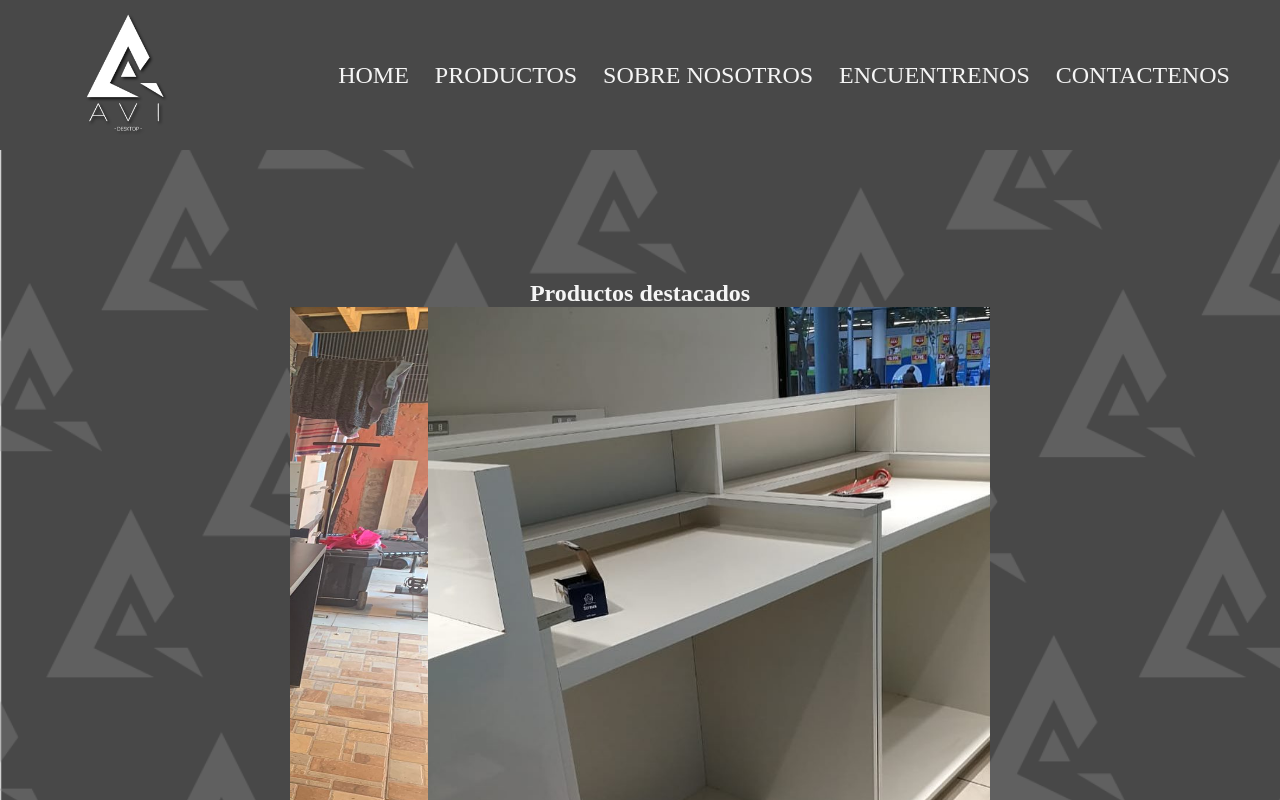
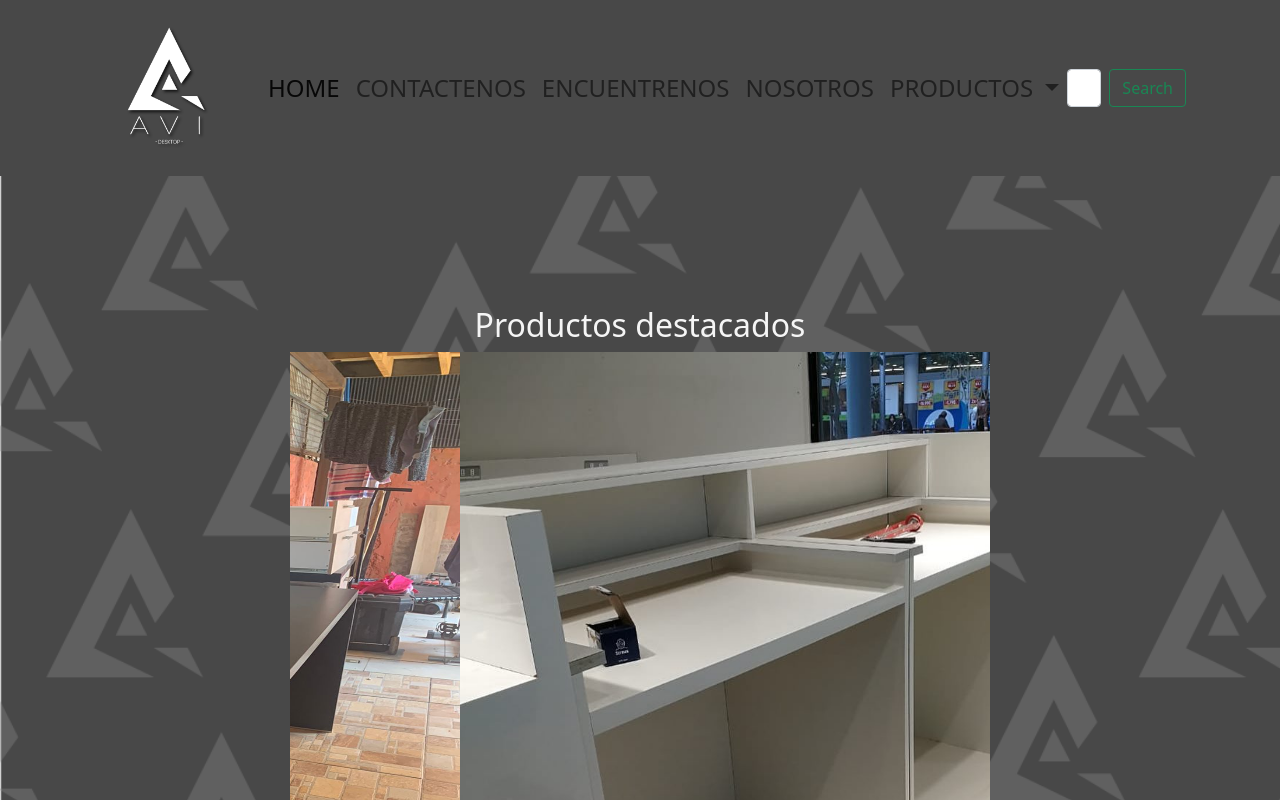
Before and after one commit to BernardoCameron/p-AVI-CODERHOUSE, a plain HTML site: page index.html in a window 1280 px wide. Shown: the top 800 px of the page. Drawn offline with nearby package versions, Linux system fonts and the light colour scheme.

Commit message:
agregandoNavConBootstrap

```diff
--- a/index.html
+++ b/index.html
@@ -5,27 +5,55 @@
     <meta charset="UTF-8">
     <meta http-equiv="X-UA-Compatible" content="IE=edge">
     <meta name="viewport" content="width=device-width, initial-scale=1.0">
+    <link href="https://cdn.jsdelivr.net/npm/bootstrap@5.1.3/dist/css/bootstrap.min.css" rel="stylesheet" integrity="sha384-1BmE4kWBq78iYhFldvKuhfTAU6auU8tT94WrHftjDbrCEXSU1oBoqyl2QvZ6jIW3" crossorigin="anonymous">
     <link href="./styles/style.css" rel="stylesheet" type="text/css">
     <title>Proyecto AVI</title>
 </head>
 
 <body>
     <header>
-        <!--LOGO-->
-        <div class="logo">
-            <img class="logo" src="./imagenes/1FOTO PERFIL GRANDE.png">
+        <!--BARRA NAVEGACION-->
+        <div class="container naveg">
+            <nav class="navbar navbar-expand-lg navbar-light" style="background-color:rgba(72, 72, 72, 255) ;">
+                <div class="container-fluid">
+                    <a class="navbar-brand" href="#"><img src="./imagenes/1FOTO PERFIL GRANDE.png" alt="logo" width="150px" height="150px"></a>
+                    <button class="navbar-toggler" type="button" data-bs-toggle="collapse" data-bs-target="#navbarSupportedContent" aria-controls="navbarSupportedContent" aria-expanded="false" aria-label="Toggle navigation">
+                    <span class="navbar-toggler-icon"></span>
+                    </button>
+                    <div class="collapse navbar-collapse" id="navbarSupportedContent">
+                        <ul class="navbar-nav me-auto mb-2 mb-lg-0">
+                            <li class="nav-item">
+                                <a class="nav-link active" aria-current="page" href="#">Home</a>
+                            </li>
+                            <li class="nav-item">
+                                <a class="nav-link" href="#">Contactenos</a>
+                            </li>
+                            <li class="nav-item">
+                                <a class="nav-link" href="#">Encuentrenos</a>
+                            </li>
+                            <li class="nav-item">
+                                <a class="nav-link" href="#">Nosotros</a>
+                            </li>
+                            <li class="nav-item dropdown">
+                                <a class="nav-link dropdown-toggle" href="#" id="navbarDropdown" role="button" data-bs-toggle="dropdown" aria-expanded="false">
+                            Productos
+                        </a>
+                                <ul class="dropdown-menu" aria-labelledby="navbarDropdown">
+                                    <li><a class="dropdown-item" href="#">Escritorios</a></li>
+                                    <li><a class="dropdown-item" href="#">Proyectos cocina</a></li>
+                                    <li><a class="dropdown-item" href="#">Closets</a></li>
+                                </ul>
+                            </li>
+                        </ul>
+                        <form class="d-flex">
+                            <input class="form-control me-2" type="search" placeholder="Search" aria-label="Search">
+                            <button class="btn btn-outline-success" type="submit">Search</button>
+                        </form>
+                    </div>
+                </div>
+            </nav>
         </div>
-        <!--LOGO-->
-        <!--BARRA NAVEGACION-->
-        <nav class="menunav">
-            <ul>
-                <li class="home"><a href="./index.html">Home</a></li>
-                <li class="productos"><a href="./pages/productos.html">Productos</a></li>
-                <li class="sobreNosotros"><a href="./pages/sobrenosotros.html">Sobre nosotros</a></li>
-                <li class="encuentrenos"><a href="./pages/encuentrenos.html">Encuentrenos</a></li>
-                <li class="contactenos"><a href="./pages/contactenos.html">Contactenos</a></li>
-            </ul>
-        </nav>
+
         <!--BARRA NAVEGACION-->
     </header>
     <!--DESTACADOS-->
@@ -47,6 +75,9 @@
         <p>Proyecto AVI, Bernardo Cameron. CODERHOUSE</p>
     </footer>
     <!---------------FOOTER------------->
+    <!--------JS BOOTSTRAP--------->
+    <script src="https://cdn.jsdelivr.net/npm/@popperjs/core@2.10.2/dist/umd/popper.min.js" integrity="sha384-7+zCNj/IqJ95wo16oMtfsKbZ9ccEh31eOz1HGyDuCQ6wgnyJNSYdrPa03rtR1zdB" crossorigin="anonymous"></script>
+    <script src="https://cdn.jsdelivr.net/npm/bootstrap@5.1.3/dist/js/bootstrap.min.js" integrity="sha384-QJHtvGhmr9XOIpI6YVutG+2QOK9T+ZnN4kzFN1RtK3zEFEIsxhlmWl5/YESvpZ13" crossorigin="anonymous"></script>
 </body>
 
 </html>
--- a/styles/style.css
+++ b/styles/style.css
@@ -10,13 +10,6 @@
 
         header {
             background-color: rgba(72, 72, 72, 255);
-            grid-template-columns: repeat(2, 20% 80%);
-            grid-template-areas: "logo menunav";
-            display: grid;
-            gap: 1rem;
-            align-items: center;
-            justify-items: center;
-            text-align: center;
             font-size: 1.5rem;
             text-transform: uppercase;
         }
```
Also changed, not shown: pages/contactenos.html (+5 -0 lines), pages/encuentrenos.html (+4 -0 lines), pages/productos.html (+4 -1 lines), pages/sobrenosotros.html (+4 -1 lines).
